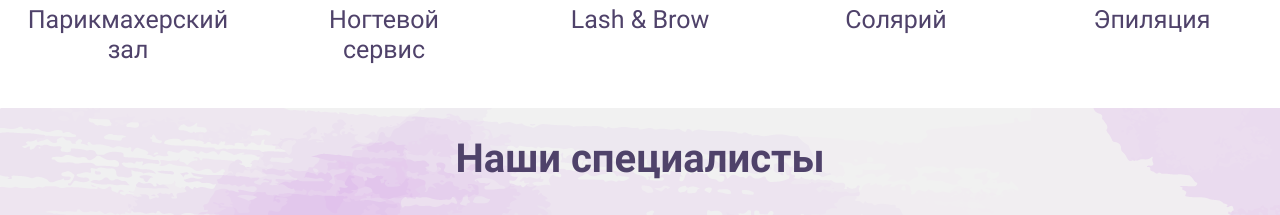
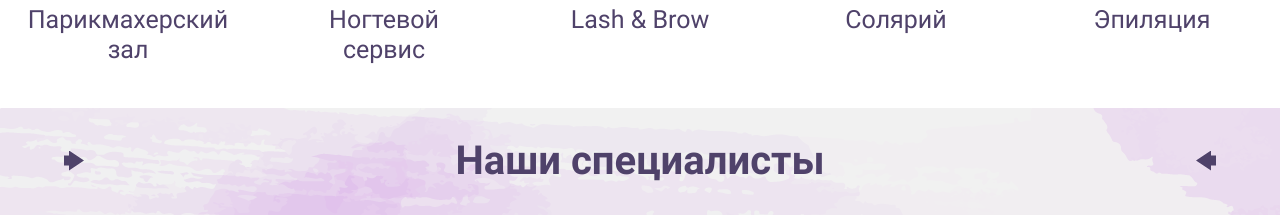
Before and after one commit to Konovaly4/salvadore.github.io, a React (Create React App) app: page / in a window 1280 px wide. Shown: the part 1200-1415 px from the top of the page. Built offline with nearby package versions, Linux system fonts and the light colour scheme.

Commit message:
arrows added

```diff
--- a/src/components/Team/Team.css
+++ b/src/components/Team/Team.css
@@ -11,8 +11,37 @@
   background-size: cover;
 }
 
+.team__header {
+  margin: 25px auto 32px;
+  width: 90%;
+  height: 100px;
+  display: flex;
+  justify-content: space-between;
+  align-items: center;
+}
+
+.team__header-button {
+  margin: 0;
+  border: 0;
+  width: 20px;
+  height: 20px;
+  background-color: #4F426A;
+}
+
+.team__header-button_left {
+  clip-path: polygon(0% 25%, 25% 25%, 25% 0%, 100% 50%, 25% 100%, 25% 75%, 0% 75%);
+}
+
+.team__header-button_right {
+  clip-path: polygon(0% 50%, 75% 0%, 75% 25%, 100% 25%, 100% 75%, 75% 75%, 75% 100%);
+}
+
+.team__header-button:hover {
+  transform: scale(1.2);
+}
+
 .team__title {
-  margin: 25px auto 32px;
+  margin: 0;
   font-size: 40px;
   line-height: 52px;
   color: #4F426A;
--- a/src/components/Team/Team.js
+++ b/src/components/Team/Team.js
@@ -11,7 +11,11 @@ const Team = (props) => {
 
   return (
     <section className="team">
-      <h2 className="team__title">Наши специалисты</h2>
+      <header className="team__header">
+        <button className="team__header-button team__header-button_left" />
+        <h2 className="team__title">Наши специалисты</h2>
+        <button className="team__header-button team__header-button_right" />
+      </header>
       <div className="team__members-container">
         {props.data.slice(memberNum, memberNum + 2).map((item, num) => (
           <article key={num} className="team__member">
```
